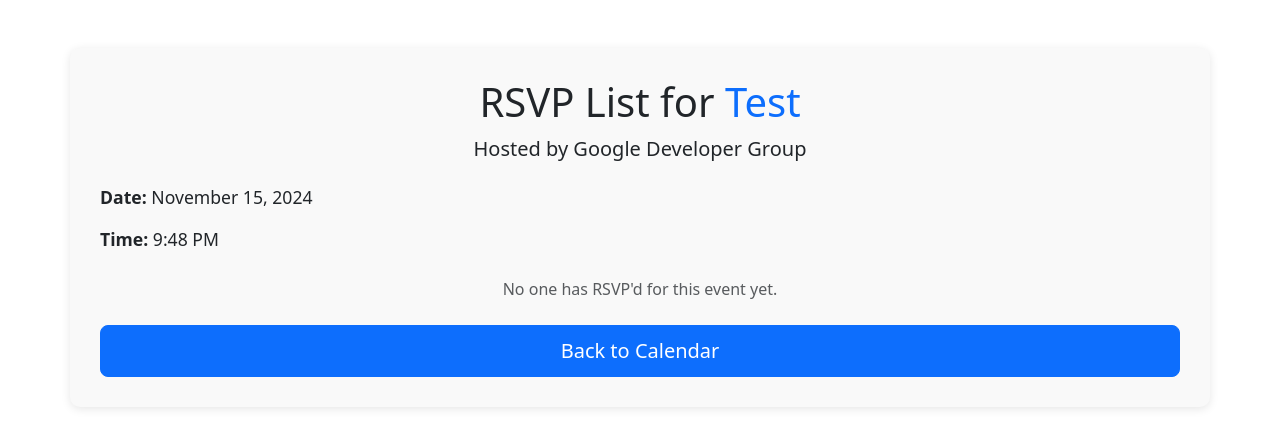
After one commit to alexanderhalpern/CS3240Project, a Django app: page /event/1/rsvps/ in a window 1280 px wide. The commit adds this page. Shown: the top 448 px of the page. Run offline with Django 4.2, Linux system fonts and the light colour scheme; a user stored in the database is signed in; data comes from the database, SQL or seed files in the repository; both versions use the stored data as it was after the commit; some libraries are stand-ins or nearby versions.

Commit message:
added rsvp functionality, admin can view members attending events

```diff
--- /dev/null
+++ b/users/templates/event/rsvp_list.html
@@ -0,0 +1,75 @@
+<!DOCTYPE html>
+<html lang="en">
+<head>
+    <meta charset="UTF-8">
+    <meta name="viewport" content="width=device-width, initial-scale=1.0">
+    <title>RSVP List - {{ event.name }}</title>
+    {% load bootstrap5 %}
+    {% bootstrap_css %}
+</head>
+<style>
+     .rsvp-container {
+            background-color: #f9f9f9;
+            padding: 30px;
+            border-radius: 10px;
+            box-shadow: 0 2px 10px rgba(0, 0, 0, 0.1);
+        }
+
+        .rsvp-header {
+            text-align: center;
+            margin-bottom: 20px;
+        }
+
+        .rsvp-details p {
+            font-size: 1.1rem;
+        }
+
+        .list-group-item {
+            font-size: 1.1rem;
+            padding: 12px;
+        }
+
+        .list-group-item:hover {
+            background-color: #f1f1f1;
+        }
+
+        .btn-primary {
+            width: 100%;
+            padding: 10px;
+        }
+</style>
+<body>
+    <div class="container mt-5 rsvp-container">
+        <div class="rsvp-header">
+            <h1>RSVP List for <span class="text-primary">{{ event.name }}</span></h1>
+            <p class="lead">Hosted by {{ event.cio.name }}</p>
+        </div>
+
+        <div class="rsvp-details">
+            <p><strong>Date:</strong> {{ event.date|date:"F j, Y" }}</p>
+            <p><strong>Time:</strong> {{ event.time|date:"g:i A" }}</p>
+        </div>
+
+        <div class="mt-4">
+            {% if rsvps.exists %}
+                <h3 class="text-center">Attendees:</h3>
+                <ul class="list-group">
+                    {% for rsvp in rsvps %}
+                        <li class="list-group-item">
+                            {{ rsvp.user.username }}
+                        </li>
+                    {% endfor %}
+                </ul>
+            {% else %}
+                <p class="text-muted text-center">No one has RSVP'd for this event yet.</p>
+            {% endif %}
+        </div>
+
+        <div class="mt-4">
+            <a href="{% url 'users:cio-calendar' slug=event.cio.slug %}" class="btn btn-primary btn-lg">Back to Calendar</a>
+        </div>
+    </div>
+
+    {% bootstrap_javascript %}
+</body>
+</html>
--- a/users/urls.py
+++ b/users/urls.py
@@ -31,6 +31,8 @@ urlpatterns = [
     path('cio/<slug:slug>/calendar/', views.calendar_view, name='cio-calendar'),
     path('cio/<slug:slug>/members/add/',
          views.add_cio_member, name='add-cio-member'),
+    path('event/<int:event_id>/rsvp/', views.rsvp_event, name='rsvp_event'),
+    path('event/<int:event_id>/rsvps/', views.view_rsvps, name='view_rsvps'),
     path('cio/<slug:slug>/admins/add/',
          views.add_cio_admin, name='add-cio-admin'),
     path('cio/<slug:slug>/members/', views.cio_members, name='cio-members'),
--- a/users/views.py
+++ b/users/views.py
@@ -297,18 +297,12 @@ def calendar_view(request, slug):
     now = datetime.datetime.now().time()
 
     user_rsvps = RSVP.objects.filter(user=request.user, event__cio=cio).values_list(
-        'event_id', flat=True) if request.user.is_authenticated else []
-
-    upcoming_events = (
-        Event.objects.filter(cio=cio, date__gte=today)
-        .exclude(date=today, time__lt=now)  # Exclude past events for today
-        .order_by('date', 'time')[:5]
-    )
+        'event_id', flat=True
+    ) if request.user.is_authenticated else []
 
     if request.headers.get('x-requested-with') == 'XMLHttpRequest':
-        events = Event.objects.filter(
-            date__year=today.year, date__month=today.month, cio=cio
-        )
+        events = Event.objects.filter(date__gte=today, cio=cio)
+
         event_list = [
             {
                 'id': event.id,
@@ -321,11 +315,18 @@ def calendar_view(request, slug):
         ]
         return JsonResponse(event_list, safe=False)
 
+    upcoming_events = (
+        Event.objects.filter(cio=cio, date__gte=today)
+        .exclude(date=today, time__lt=now)
+        .order_by('date', 'time')[:5]
+    )
+
     context = {
         'today': today,
         'year': today.year,
         'cio': cio,
-        'upcoming_events': upcoming_events,  # Include upcoming events
+        'upcoming_events': upcoming_events,
+        'user_rsvps': user_rsvps,
     }
     return render(request, 'cio/calendar.html', context)
 
@@ -390,12 +391,36 @@ def membersView(request, id):
 @login_required
 def rsvp_event(request, event_id):
     event = get_object_or_404(Event, id=event_id)
-    if request.user.profile.is_pma_admin:
+
+    if request.user not in event.cio.members.all():
+        return HttpResponseForbidden("You must be a member of this organization to RSVP.")
+
+    if request.method == 'POST':
+        rsvp, created = RSVP.objects.get_or_create(event=event, user=request.user)
+        if not created:
+            rsvp.delete()
+            print(f"RSVP removed for user {request.user} and event {event.id}")
+        else:
+            print(f"RSVP added for user {request.user} and event {event.id}")
+
         return redirect('users:cio-calendar', slug=event.cio.slug)
-    rsvp, created = RSVP.objects.get_or_create(event=event, user=request.user)
-    if not created:
-        rsvp.delete()
-    return redirect('users:cio-calendar', slug=event.cio.slug)
+
+    return HttpResponseForbidden("Invalid request method.")
+
+
+@login_required
+def view_rsvps(request, event_id):
+    event = get_object_or_404(Event, id=event_id)
+
+    if request.user not in event.cio.admins.all():
+        return HttpResponseForbidden("You are not authorized to view RSVPs for this event.")
+
+    rsvps = RSVP.objects.filter(event=event)
+    context = {
+        'event': event,
+        'rsvps': rsvps,
+    }
+    return render(request, 'event/rsvp_list.html', context)
 
 
 @login_required
```
Also changed, not shown: users/templates/cio/calendar.html (+17 -1 lines), db.sqlite3.
